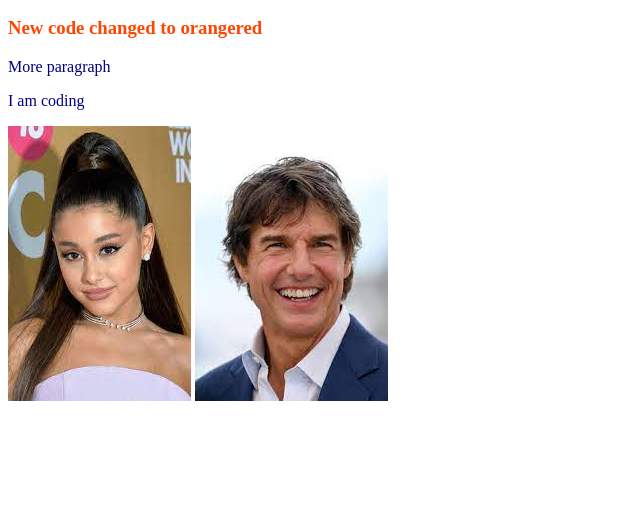
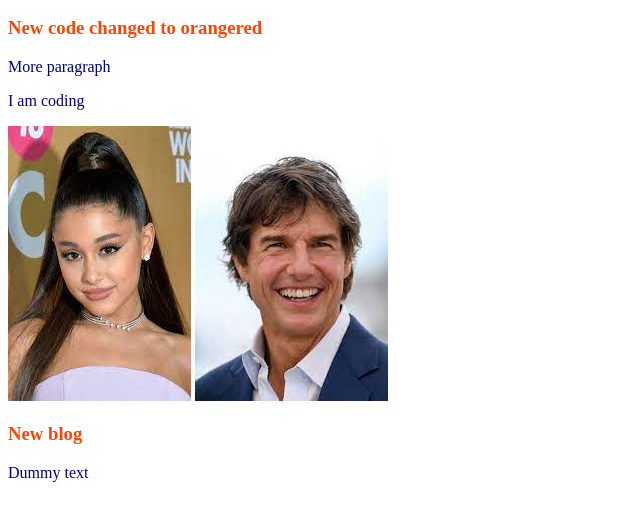
Before and after one commit to HRAdib/my-first-repo, a plain HTML site: page index.html in a window 1280 px wide. Shown: the part 110-626 px from the top of the page, without its empty margins (0-640 px from the left). Drawn offline with Linux system fonts and the light colour scheme.

Commit message:
new text

```diff
--- a/index.html
+++ b/index.html
@@ -15,5 +15,7 @@
     <p>I am coding</p>
     <img src="images/ariana.png" alt="">
     <img src="tomcruise.png" alt="">
+    <h3>New blog</h3>
+    <p>Dummy text</p>
 </body>
 </html>
```
